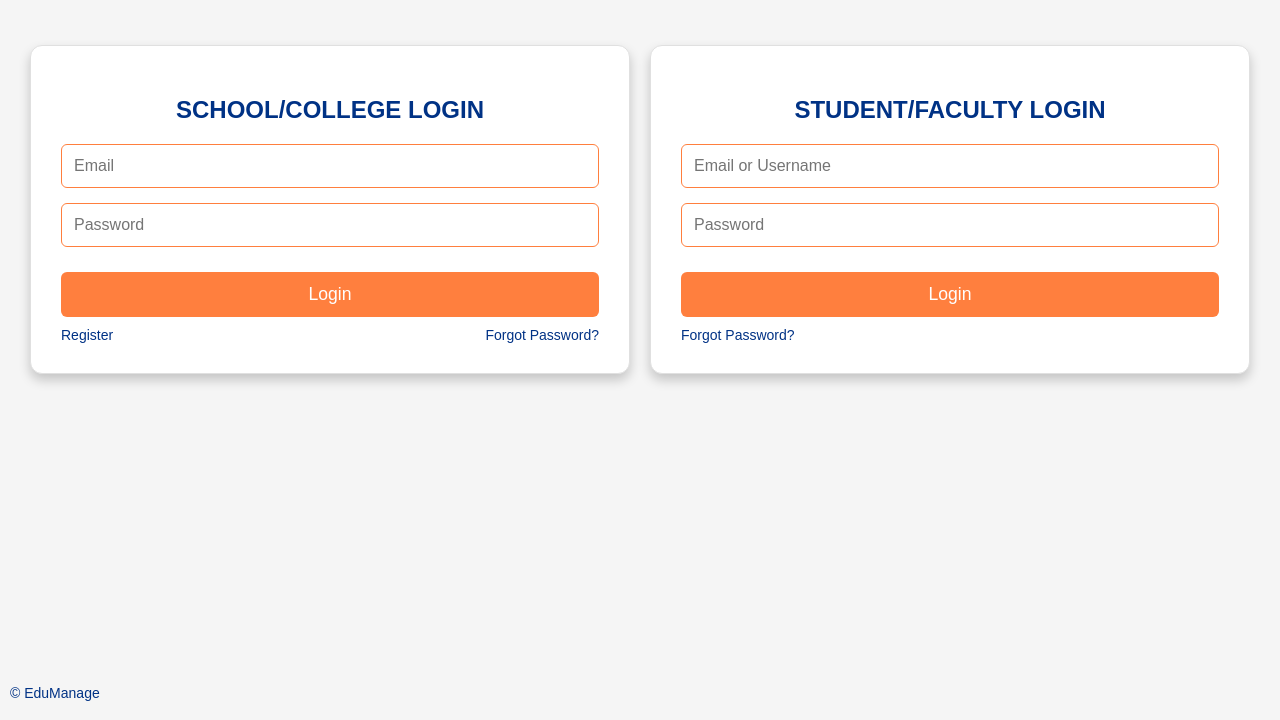
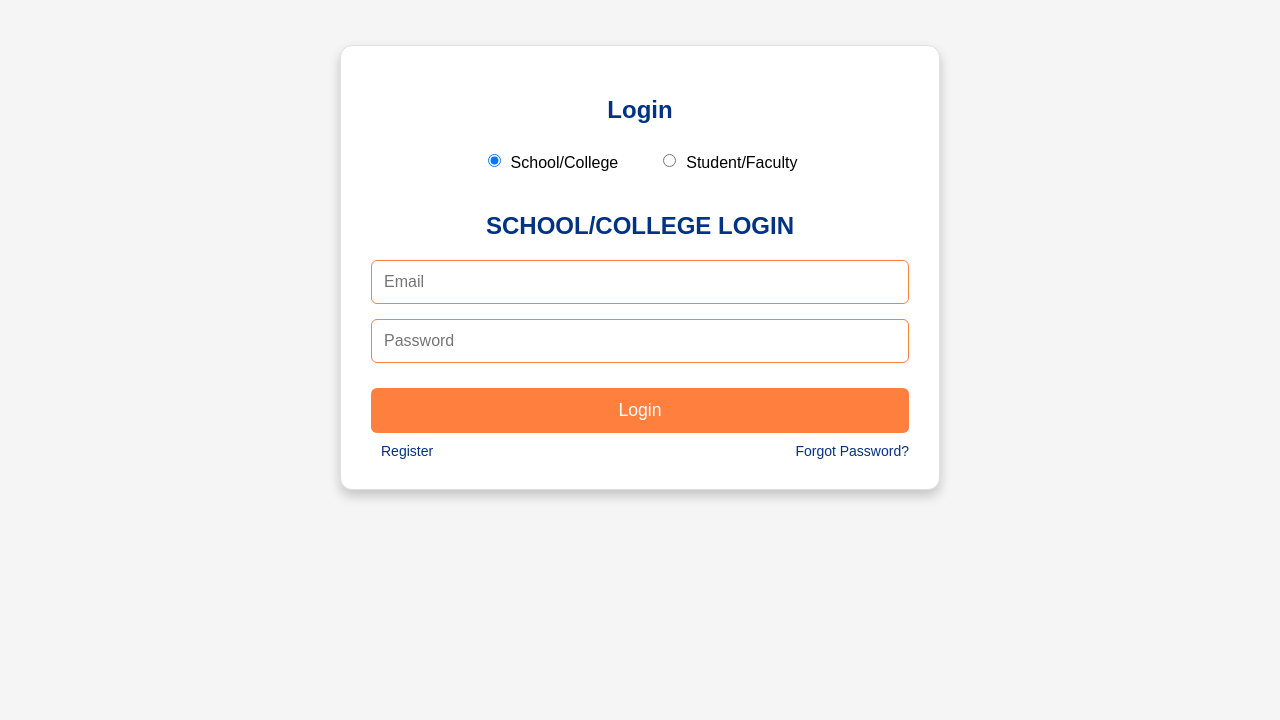
Before and after one commit to AnittaJohnson/Django, a Django app: page / in a window 1280 px wide. Shown: the part 80-800 px from the top of the page. Run offline with Django 5.2, Linux system fonts and the light colour scheme.

Commit message:
Changed Login view

```diff
--- a/edumanage/static/css/login.css
+++ b/edumanage/static/css/login.css
@@ -19,8 +19,7 @@ body {
   box-sizing: border-box;
 }
 
-.login-section_school-college,
-.login-section_student-faculty {
+.login-section {
   background-color: #ffffff;
   padding: 30px;
   border-radius: 12px;
@@ -33,16 +32,14 @@ body {
   justify-content: center;
 }
 
-.login-section_school-college h2,
-.login-section_student-faculty h2 {
+.login-section h2 {
   margin-bottom: 20px;
   color: #003285;
   font-size: 1.5em;
   text-align: center;
 }
 
-.login-section_school-college input,
-.login-section_student-faculty input {
+.login-section input {
   width: 100%;
   padding: 12px;
   border: 1px solid #ff7f3e;
@@ -85,16 +82,51 @@ button:hover {
   font-weight: bold;
 }
 
+.login-type {
+  margin-bottom: 10px;
+  display: flex;
+  justify-content: center;
+  align-items: center;
+  gap: 40px;
+}
+
+.login-type label {
+  display: flex;
+  align-items: center;
+  font-size: 16px;
+}
+
+.login-type input[type="radio"] {
+  margin-right: 10px;
+  margin-top: 10px;
+}
+
 .extra-options {
   display: flex;
   justify-content: space-between;
   margin-top: 10px;
 }
 
+.links-left,
+.links-right {
+  display: flex;
+  align-items: center;
+}
+
+.links-left {
+  flex: 1; /* Allows the left links to take up available space */
+}
+
+.links-right {
+  flex: 1; /* Allows the right links to take up available space */
+  justify-content: flex-end; /* Align links to the right */
+}
+
 .extra-options a {
   font-size: 14px;
   color: #003285;
   text-decoration: none;
+  margin-left: 10px; /* Space between links */
 }
 
 .extra-options a:hover {
@@ -121,8 +153,7 @@ button:hover {
     padding: 10px;
   }
 
-  .login-section_school-college,
-  .login-section_student-faculty {
+  .login-section {
     width: 100%;
   }
 }
--- a/edumanage/static/css/student_list.css
+++ b/edumanage/static/css/student_list.css
@@ -72,6 +72,8 @@ h2 {
 
 .btn-primary {
   background-color: #003285;
+  color: #fff;
+  text-decoration: none;
 }
 
 .btn-primary:hover {
--- a/edumanage/templates/accounts/login.html
+++ b/edumanage/templates/accounts/login.html
@@ -31,6 +31,15 @@
         padding: 10px;
         cursor: pointer;
       }
+
+      .login-section_school-college,
+      .login-section_student-faculty {
+        display: none; /* Hide both initially */
+      }
+
+      .show-login {
+        display: block; /* Show login form */
+      }
     </style>
   </head>
   <body>
@@ -38,7 +47,34 @@
       <a class="navbar-brand">EduManage</a>
     </nav>
     <div class="container">
-      <div class="login-section_school-college">
+      <div class="login-section">
+        <h2>Login</h2>
+
+        <!-- Radio buttons to select login type -->
+        <div class="login-type">
+          <label>
+            <input
+              type="radio"
+              name="loginType"
+              value="school"
+              id="schoolRadio"
+              checked
+            />
+            School/College
+          </label>
+          <label>
+            <input
+              type="radio"
+              name="loginType"
+              value="student"
+              id="studentRadio"
+            />
+            Student/Faculty
+          </label>
+        </div>
+
+        <!-- SCHOOL/COLLEGE LOGIN FORM -->
+        <div id="schoolForm" class="login-section_school-college show-login">
           <h2>SCHOOL/COLLEGE LOGIN</h2>
           <form action="{% url 'school_login' %}" method="post">
             {% csrf_token %}
@@ -52,22 +88,23 @@
             <button type="submit">Login</button>
           </form>
           <div class="extra-options">
+            <div class="links-left">
               <a href="{% url 'register_school' %}" class="register-link"
                 >Register</a
               >
+            </div>
+            <div class="links-right">
               <a href="{% url 'forget_password' %}">Forgot Password?</a>
             </div>
           </div>
-      <div class="login-section_student-faculty">
+        </div>
+
+        <!-- STUDENT/FACULTY LOGIN FORM -->
+        <div id="studentForm" class="login-section_student-faculty">
           <h2>STUDENT/FACULTY LOGIN</h2>
           <form action="{% url 'student_login' %}" method="post">
             {% csrf_token %}
-          <input
-            type="text"
-            name="username"
-            placeholder="Email or Username"
-            required
-          />
+            <input type="text" name="username" placeholder="Email" required />
             <input
               type="password"
               name="password"
@@ -77,12 +114,10 @@
             <button type="submit">Login</button>
           </form>
           <div class="extra-options">
+            <div class="links-right">
               <a href="{% url 'forget_password' %}">Forgot Password?</a>
             </div>
           </div>
-    </div>
-    <div class="copyright">
-      <p>&copy; EduManage</p>
         </div>
 
         <!-- Popup HTML -->
@@ -92,7 +127,7 @@
         </div>
 
         <script>
-      document.addEventListener('DOMContentLoaded', function() {
+          document.addEventListener('DOMContentLoaded', function () {
             const messages = [
               {% for message in messages %}
                 "{{ message }}",
@@ -105,11 +140,36 @@
               popupMessage.textContent = messages.join(' ');
               popup.classList.add('show');
             }
-      });
 
             function closePopup() {
               document.getElementById('popup').classList.remove('show');
             }
+
+            // Switch between School/College and Student/Faculty login forms
+            const schoolRadio = document.getElementById('schoolRadio');
+            const studentRadio = document.getElementById('studentRadio');
+            const schoolForm = document.getElementById('schoolForm');
+            const studentForm = document.getElementById('studentForm');
+
+            function toggleLoginType() {
+              if (schoolRadio.checked) {
+                schoolForm.classList.add('show-login');
+                studentForm.classList.remove('show-login');
+              } else if (studentRadio.checked) {
+                studentForm.classList.add('show-login');
+                schoolForm.classList.remove('show-login');
+              }
+            }
+
+            // Add event listeners for radio button changes
+            schoolRadio.addEventListener('change', toggleLoginType);
+            studentRadio.addEventListener('change', toggleLoginType);
+
+            // Initialize form visibility based on the default checked radio button
+            toggleLoginType();
+          });
         </script>
+      </div>
+    </div>
   </body>
 </html>
--- /dev/null
+++ b/edumanage/templates/accounts/student_login.html
@@ -0,0 +1 @@
+<h1>Hi</h1>
```
Also changed, not shown: edumanage/db.sqlite3. Lines whose indentation alone changed are shown as unchanged.
